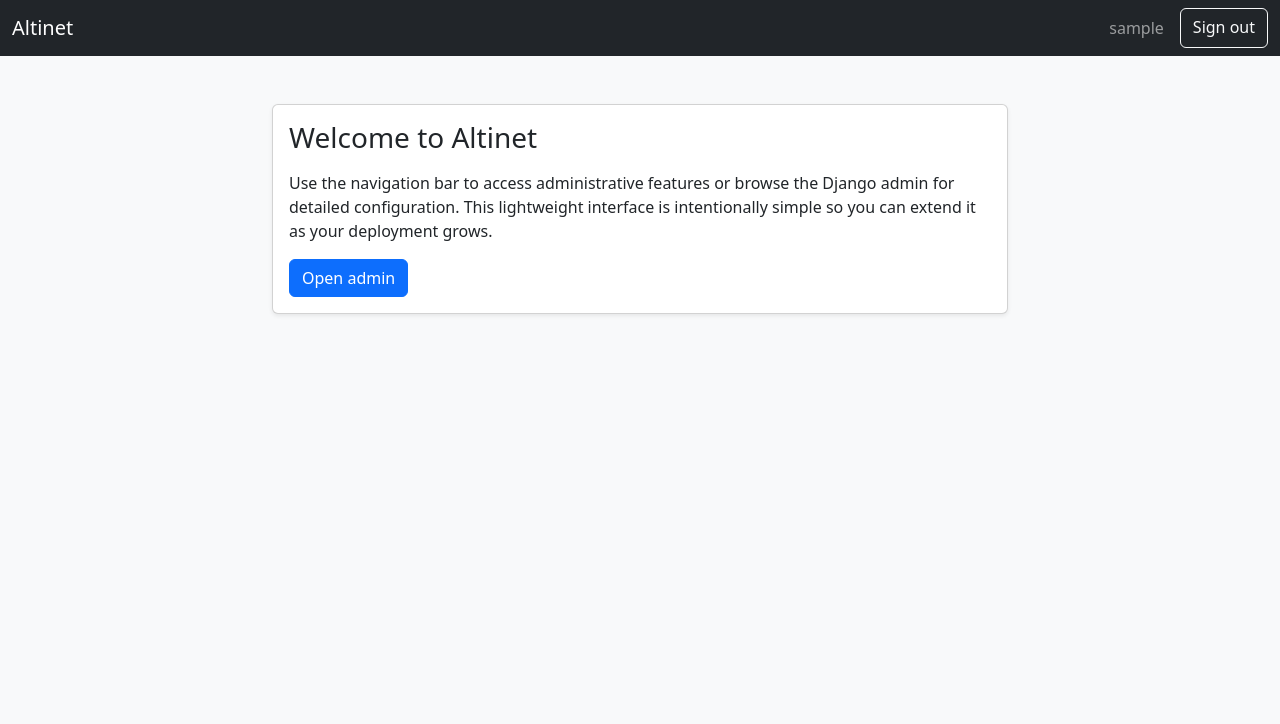
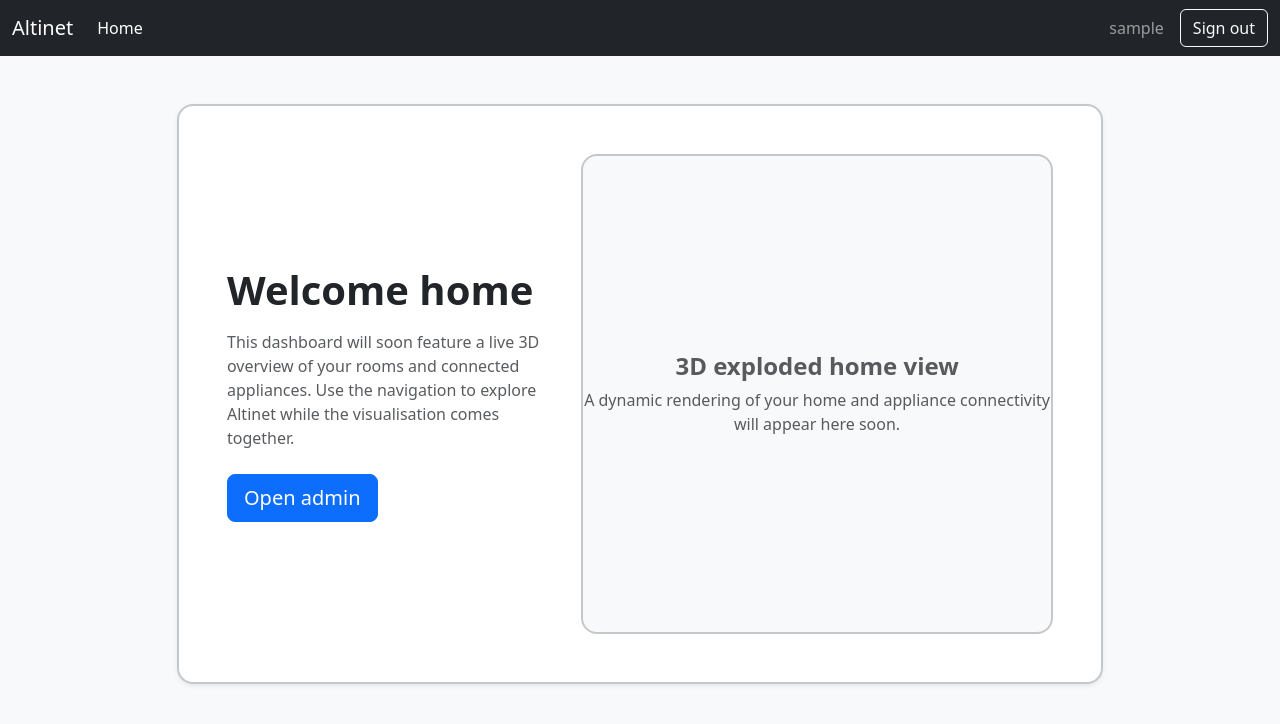
Before and after one commit to malitech1/altinet, a Django app: page / in a window 1280 px wide. Shown: the top 724 px of the page. Run offline with Django 4.2, Linux system fonts and the light colour scheme; the visitor is signed in with stand-in values (Sample User, id 1); parts of the project's set-up code (start-up, migrations or seed data) failed here and were passed over.

Commit message:
Add home dashboard placeholder and navbar link

```diff
--- a/backend/templates/web/base.html
+++ b/backend/templates/web/base.html
@@ -17,11 +17,35 @@
     <nav class="navbar navbar-expand-lg navbar-dark bg-dark">
       <div class="container-fluid">
         <a class="navbar-brand" href="{% url 'web:home' %}">Altinet</a>
-        <div class="d-flex">
-          {% if user.is_authenticated %}
-          <span class="navbar-text me-3">{{ user.get_username }}</span>
-          <a class="btn btn-outline-light" href="{% url 'logout' %}">Sign out</a>
-          {% endif %}
+        <button
+          class="navbar-toggler"
+          type="button"
+          data-bs-toggle="collapse"
+          data-bs-target="#navbarSupportedContent"
+          aria-controls="navbarSupportedContent"
+          aria-expanded="false"
+          aria-label="Toggle navigation"
+        >
+          <span class="navbar-toggler-icon"></span>
+        </button>
+        <div class="collapse navbar-collapse" id="navbarSupportedContent">
+          <ul class="navbar-nav me-auto mb-2 mb-lg-0">
+            <li class="nav-item">
+              <a
+                class="nav-link {% if request.resolver_match.url_name == 'home' %}active{% endif %}"
+                aria-current="page"
+                href="{% url 'web:home' %}"
+              >
+                Home
+              </a>
+            </li>
+          </ul>
+          <div class="d-flex align-items-center">
+            {% if user.is_authenticated %}
+            <span class="navbar-text me-3">{{ user.get_username }}</span>
+            <a class="btn btn-outline-light" href="{% url 'logout' %}">Sign out</a>
+            {% endif %}
+          </div>
         </div>
       </div>
     </nav>
--- a/backend/templates/web/home.html
+++ b/backend/templates/web/home.html
@@ -4,16 +4,32 @@
 
 {% block content %}
 <div class="row justify-content-center">
-  <div class="col-lg-8">
-    <div class="card shadow-sm">
-      <div class="card-body">
-        <h1 class="card-title h3 mb-3">Welcome to Altinet</h1>
-        <p class="card-text">
-          Use the navigation bar to access administrative features or browse the
-          Django admin for detailed configuration. This lightweight interface is
-          intentionally simple so you can extend it as your deployment grows.
-        </p>
-        <a class="btn btn-primary" href="{% url 'admin:index' %}">Open admin</a>
+  <div class="col-12 col-xl-10">
+    <div class="bg-white border border-2 border-secondary-subtle rounded-4 shadow-sm p-4 p-md-5 mb-4">
+      <div class="row align-items-center gy-4">
+        <div class="col-lg-5 text-lg-start text-center">
+          <h1 class="display-6 fw-semibold mb-3">Welcome home</h1>
+          <p class="text-muted mb-4">
+            This dashboard will soon feature a live 3D overview of your rooms and
+            connected appliances. Use the navigation to explore Altinet while the
+            visualisation comes together.
+          </p>
+          <a class="btn btn-primary btn-lg" href="{% url 'admin:index' %}">Open admin</a>
+        </div>
+        <div class="col-lg-7">
+          <div
+            class="placeholder-canvas bg-light rounded-4 border border-2 border-secondary-subtle d-flex align-items-center justify-content-center text-center text-muted"
+            style="min-height: 60vh; border-style: dashed"
+          >
+            <div>
+              <h2 class="h4 fw-semibold">3D exploded home view</h2>
+              <p class="mb-0">
+                A dynamic rendering of your home and appliance connectivity will
+                appear here soon.
+              </p>
+            </div>
+          </div>
+        </div>
       </div>
     </div>
   </div>
```
